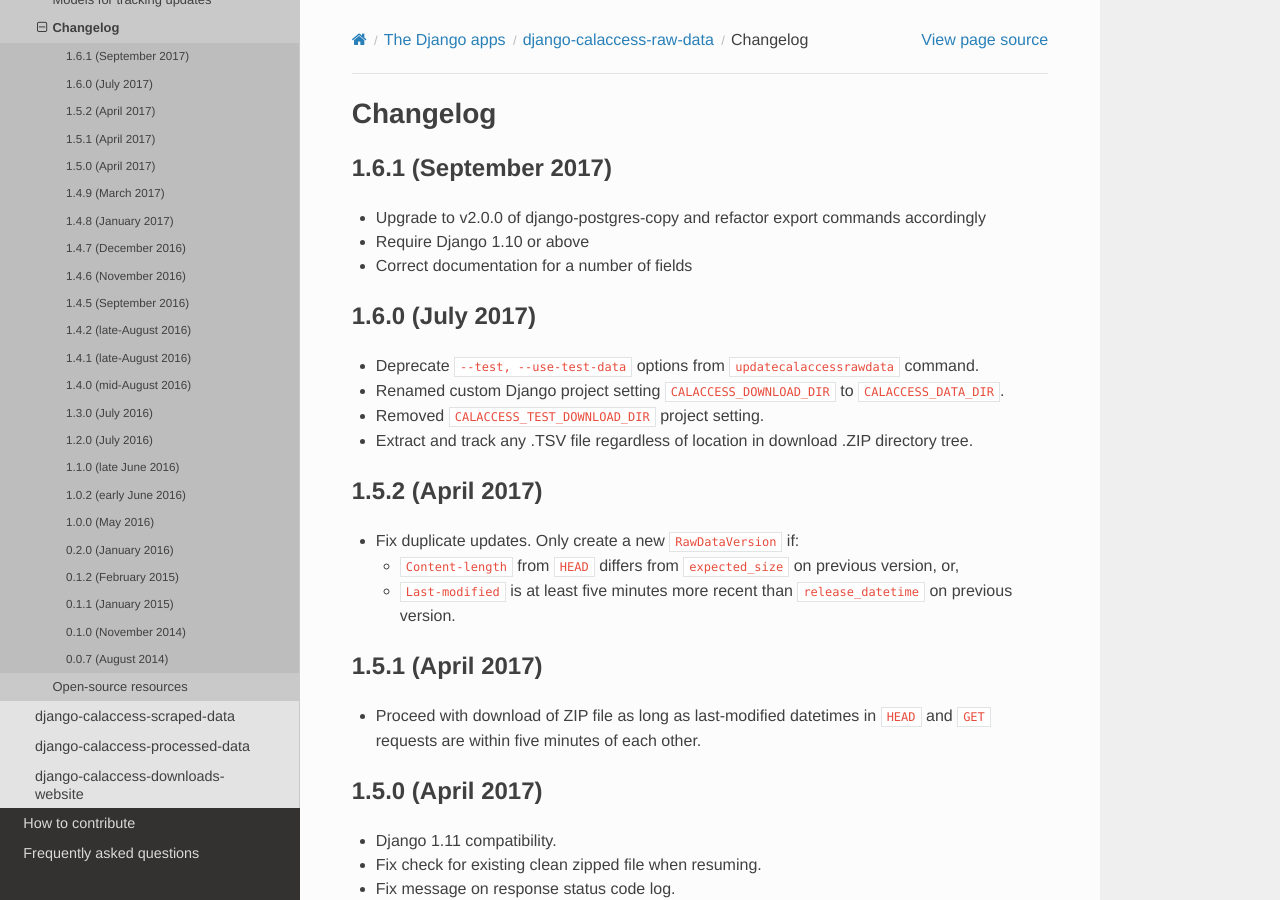
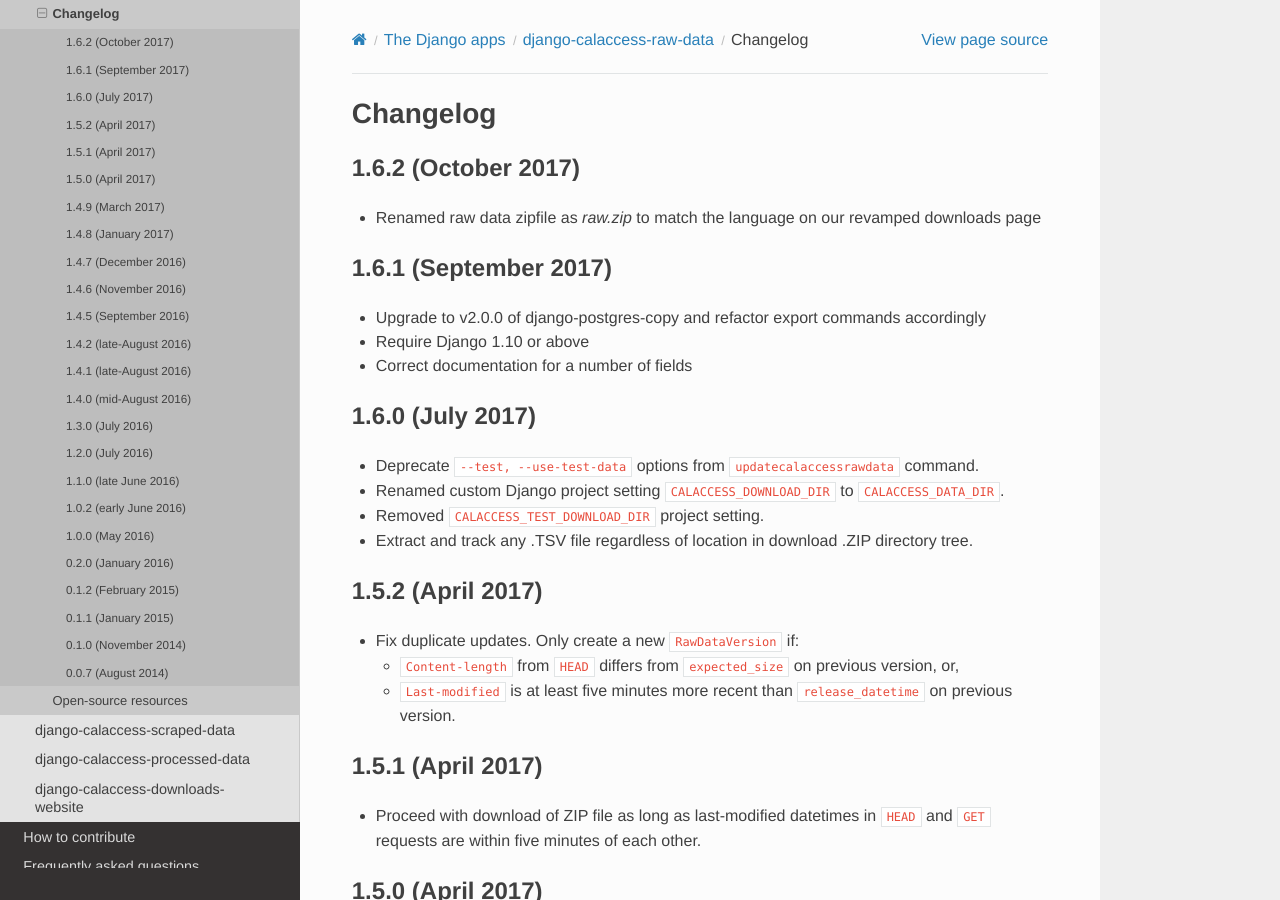
Before and after one commit to palewire/django-calaccess-technical-documentation, a Sphinx documentation site: the page built from docs/apps/calaccess_raw/changelog.rst, in a window 1280 px wide and 900 px high. Built offline with Sphinx 7.4.7 and the Read the Docs theme 2.0.0, drawn with Linux system fonts in a browser that asks for light colours.

Commit message:
Update changelog.rst

```diff
--- a/docs/apps/calaccess_raw/changelog.rst
+++ b/docs/apps/calaccess_raw/changelog.rst
@@ -1,5 +1,10 @@
 Changelog
 =========
+
+1.6.2 (October 2017)
+--------------------
+
+* Renamed raw data zipfile as `raw.zip` to match the language on our revamped downloads page
 
 1.6.1 (September 2017)
 ----------------------
```
